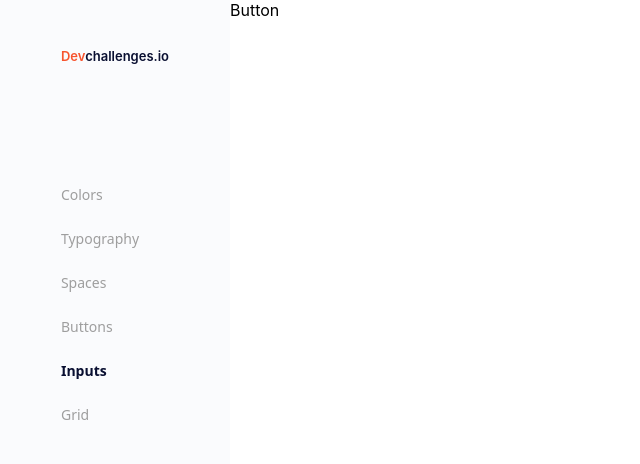
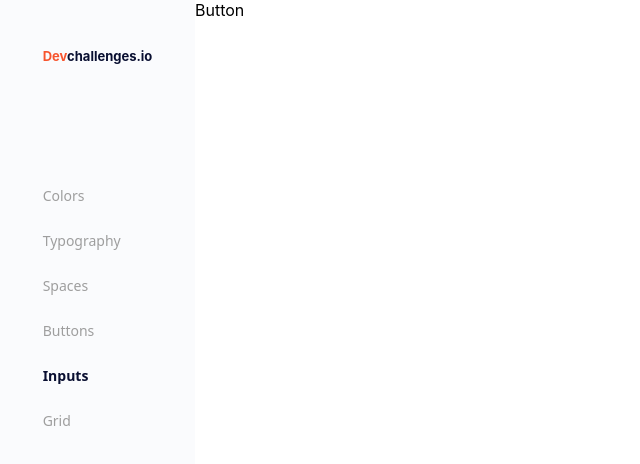
Before and after one commit to JessicaMP/ButtonComponent, a React (Create React App) app: page /inputs in a window 1280 px wide. Shown: the top 464 px of the page, without its empty margins (0-640 px from the left). Built offline with nearby package versions, Linux system fonts and the light colour scheme.

Commit message:
intalacion de react router

```diff
--- a/package.json
+++ b/package.json
@@ -8,6 +8,7 @@
     "@testing-library/user-event": "^13.5.0",
     "react": "^18.2.0",
     "react-dom": "^18.2.0",
+    "react-router-dom": "^6.14.2",
     "react-scripts": "5.0.1",
     "web-vitals": "^2.1.4"
   },
--- a/src/App.js
+++ b/src/App.js
@@ -1,7 +1,26 @@
+import "./assets/css/main.css";
+import SideBar from "./components/SideBar/SideBar";
+import Header from "./components/Header/Header";
 import Home from "./pages/home";
+import { BrowserRouter, Routes, Route } from "react-router-dom";
 
 function App() {
-  return <Home />;
+  return (
+    <div>
+      <BrowserRouter>
+        <div className="home-container">
+          <SideBar />
+          <div className="w-full">
+            <Header />
+            <Routes>
+              <Route path="*" element="Página no encontrada" />
+              <Route path="/inputs" element={<Home />} />
+            </Routes>
+          </div>
+        </div>
+      </BrowserRouter>
+    </div>
+  );
 }
 
 export default App;
--- /dev/null
+++ b/src/assets/css/fonts.css
@@ -0,0 +1,5 @@
+@font-face {
+  font-family: "Noto Sans", sans-serif;
+  font-family: "Poppins", sans-serif;
+  font-family: "Ubuntu Mono", monospace;
+}
--- a/src/assets/css/main.css
+++ b/src/assets/css/main.css
@@ -1,10 +1,11 @@
-@font-face {
-  font-family: "Noto Sans", sans-serif;
-  font-family: "Poppins", sans-serif;
-  font-family: "Ubuntu Mono", monospace;
-}
+@import "fonts.css";
+@import "variables.css";
 
 .home-container {
   display: flex;
   height: 100vh;
 }
+
+.w-full {
+  width: 100%;
+}
--- /dev/null
+++ b/src/assets/css/variables.css
@@ -0,0 +1,6 @@
+:root {
+  --red: #f7542e;
+  --purple-dark: #090f31;
+  --gray: #9e9e9e;
+  --gray-light: #fafbfd;
+}
--- /dev/null
+++ b/src/components/Header/Header.css
@@ -0,0 +1,14 @@
+.header-container {
+  display: none;
+}
+
+@media (max-width: 768px) {
+  .header-container {
+    display: block;
+    background-color: var(--gray-light);
+    min-height: 50px;
+    width: 100%;
+    padding: 8px 16px;
+    box-sizing: border-box;
+  }
+}
--- /dev/null
+++ b/src/components/Header/Header.js
@@ -0,0 +1,7 @@
+import "./Header.css";
+
+const Header = () => {
+  return <div className="header-container">Header</div>;
+};
+
+export default Header;
--- a/src/components/SideBar/SideBar.css
+++ b/src/components/SideBar/SideBar.css
@@ -1,10 +1,3 @@
-:root {
-  --red: #f7542e;
-  --purple-dark: #090f31;
-  --gray: #9e9e9e;
-  --gray-light: #fafbfd;
-}
-
 .sidebar-container {
   padding: 45px 0;
   width: 230px;
@@ -38,14 +31,21 @@ ul {
   gap: 25px;
 }
 
-li {
+li a {
   color: var(--gray);
   font-family: "Noto Sans", sans-serif;
   font-size: 14px;
   font-weight: 500;
+  text-decoration: none;
 }
 
-li.active {
+.active {
   color: var(--purple-dark);
   font-weight: 700;
 }
+
+@media (max-width: 768px) {
+  .sidebar-container {
+    display: none;
+  }
+}
--- a/src/components/SideBar/SideBar.js
+++ b/src/components/SideBar/SideBar.js
@@ -1,20 +1,65 @@
 import "./SideBar.css";
+import { NavLink } from "react-router-dom";
 
 const SideBar = () => {
+  const NavLinkIsActive = "active";
+
   return (
     <div className="sidebar-container">
       <div>
-        <a href="/" className="logo">
+        <NavLink to="/inputs" className="logo">
           <span className="color-red">Dev</span>challenges.io
-        </a>
+        </NavLink>
 
         <ul>
-          <li>Colors</li>
-          <li>Typography</li>
-          <li>Spaces</li>
-          <li>Buttons</li>
-          <li className="active">Inputs</li>
-          <li>Grid</li>
+          <li>
+            <NavLink
+              to="/colors"
+              className={({ isActive }) => (isActive ? NavLinkIsActive : "")}
+            >
+              Colors
+            </NavLink>
+          </li>
+          <li>
+            <NavLink
+              to="/typography"
+              className={({ isActive }) => (isActive ? NavLinkIsActive : "")}
+            >
+              Typography
+            </NavLink>
+          </li>
+          <li>
+            <NavLink
+              to="/spaces"
+              className={({ isActive }) => (isActive ? NavLinkIsActive : "")}
+            >
+              Spaces
+            </NavLink>
+          </li>
+          <li>
+            <NavLink
+              to="/buttons"
+              className={({ isActive }) => (isActive ? NavLinkIsActive : "")}
+            >
+              Buttons
+            </NavLink>
+          </li>
+          <li className="active">
+            <NavLink
+              to="/inputs"
+              className={({ isActive }) => (isActive ? NavLinkIsActive : "")}
+            >
+              Inputs
+            </NavLink>
+          </li>
+          <li>
+            <NavLink
+              to="/grid"
+              className={({ isActive }) => (isActive ? NavLinkIsActive : "")}
+            >
+              Grid
+            </NavLink>
+          </li>
         </ul>
       </div>
     </div>
--- a/src/pages/home.js
+++ b/src/pages/home.js
@@ -1,14 +1,9 @@
 import Button from "../components/Button/Button";
-import SideBar from "../components/SideBar/SideBar";
-import "../assets/css/main.css";
 
 const Home = () => {
   return (
-    <div className="home-container">
-      <SideBar />
-      <div>
-        <Button />
-      </div>
+    <div>
+      <Button />
     </div>
   );
 };
```
Also changed, not shown: 1 other file (tests, documents, lock files or other folders).
